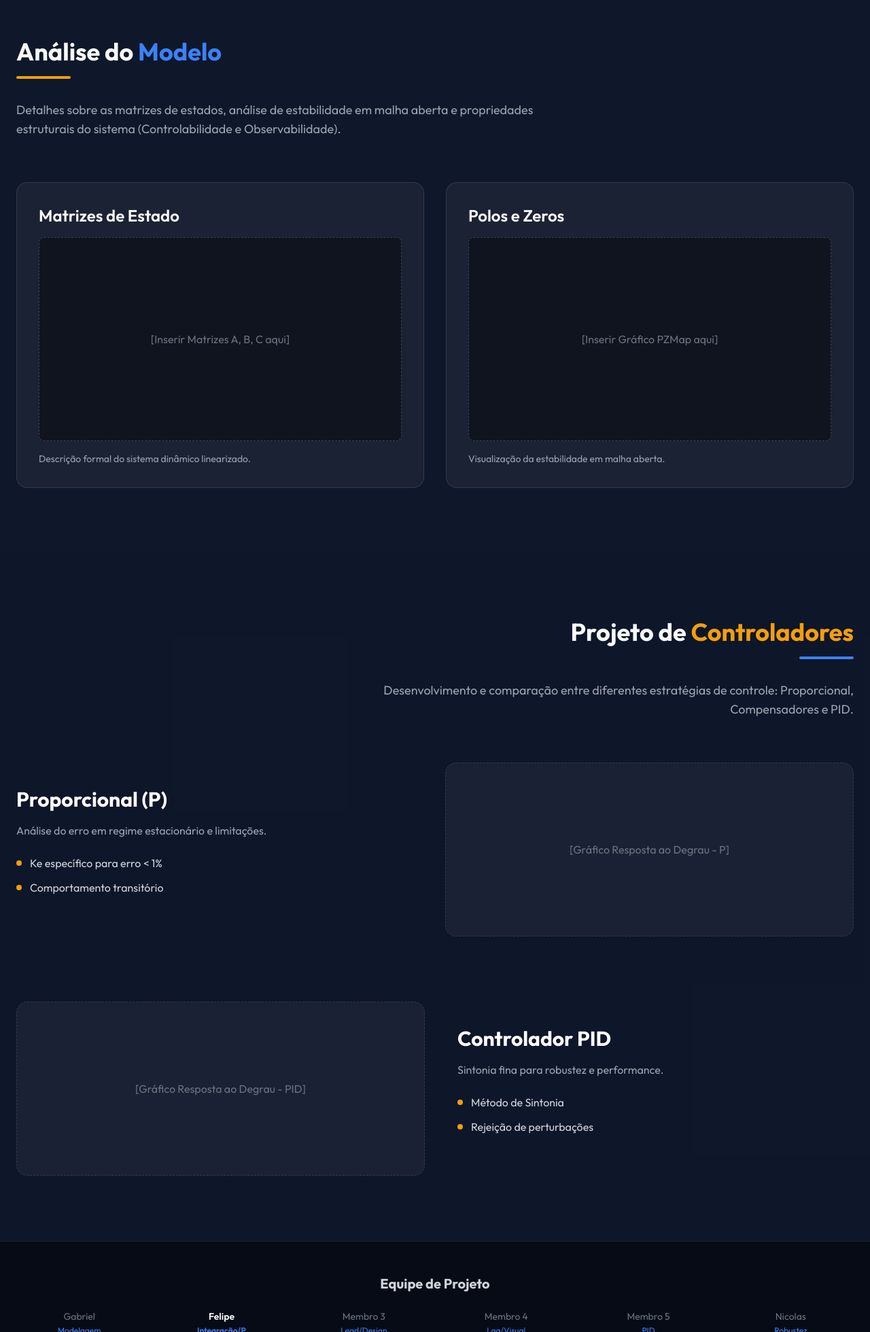
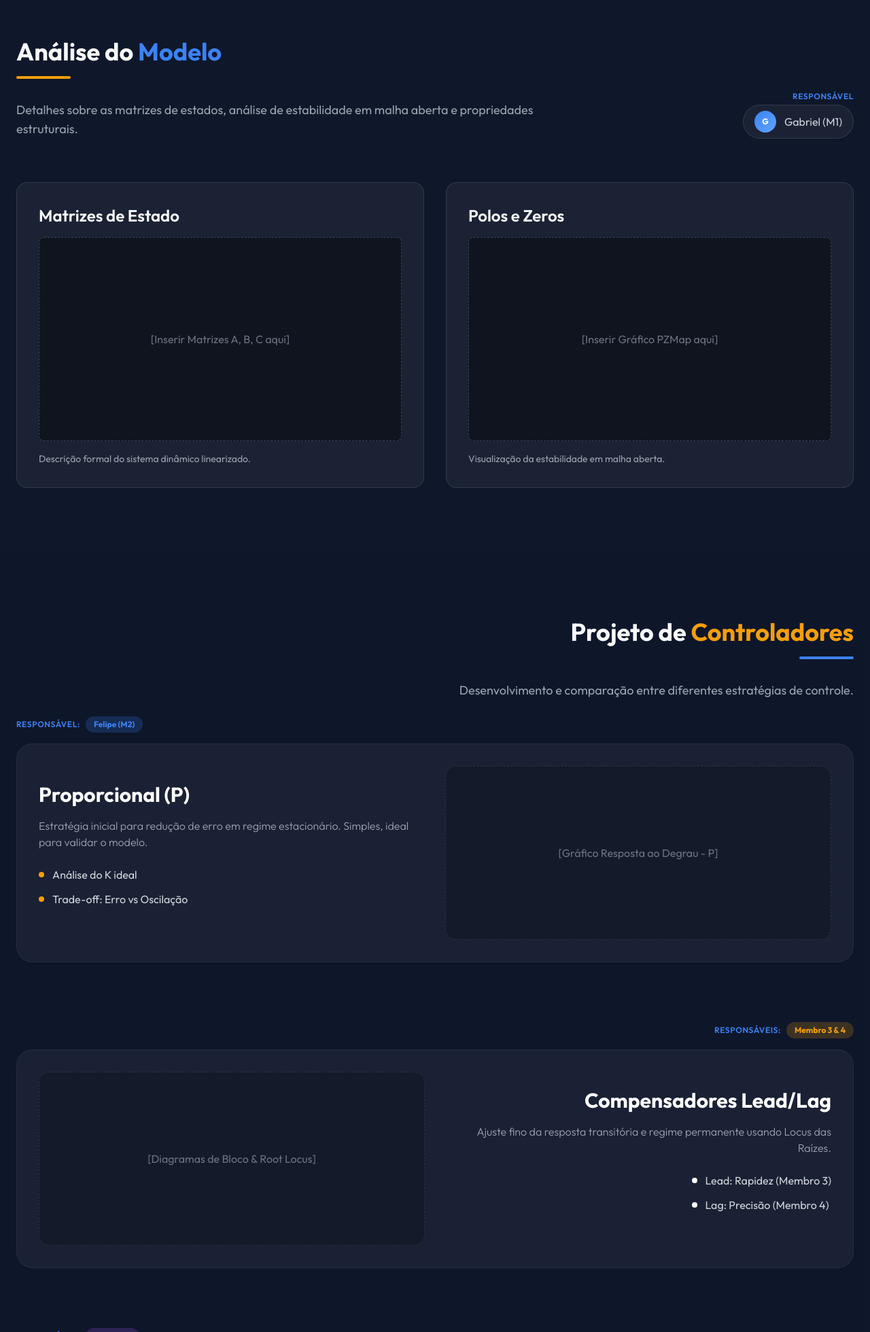
Before and after one commit to felrickson/ES256-final, a plain HTML site: page index.html in a window 1280 px wide. Shown: the part 840-2800 px from the top of the page at 68% size. Drawn offline with nearby package versions, Linux system fonts and the light colour scheme.

Commit message:
Update aesthetics, course title to 2025.2, and section assignments

```diff
--- a/index.html
+++ b/index.html
@@ -64,12 +64,12 @@
         <div class="container mx-auto px-6 text-center z-10">
             <div
                 class="inline-block mb-4 px-4 py-1.5 rounded-full border border-brand-primary/30 bg-brand-primary/10 text-brand-primary text-sm font-semibold tracking-wide uppercase">
-                Projeto Final ES256
+                Período 2025.2
             </div>
             <h1 class="text-5xl md:text-7xl font-bold mb-6 leading-tight">
                 Servomecanismo <br>
-                <span class="text-transparent bg-clip-text bg-gradient-to-r from-brand-primary to-brand-accent">Sistemas
-                    Dinâmicos</span>
+                <span class="text-transparent bg-clip-text bg-gradient-to-r from-brand-primary to-brand-accent">Projeto
+                    Final</span>
             </h1>
             <p class="text-xl md:text-2xl text-gray-400 max-w-2xl mx-auto mb-10 font-light">
                 Análise de controlabilidade, projetos de compensadores e sintonia de controladores PID robustos.
@@ -81,16 +81,29 @@
         </div>
     </section>
 
-    <!-- Model Analysis Section (Placeholders for Group A) -->
+    <!-- Model Analysis Section -->
     <section id="model" class="py-24 bg-brand-dark relative">
         <div class="container mx-auto px-6">
-            <div class="mb-16">
+            <div class="mb-16 flex justify-between items-end">
+                <div>
                     <h2 class="text-4xl font-bold mb-4">Análise do <span class="text-brand-primary">Modelo</span></h2>
                     <div class="w-20 h-1 bg-brand-accent rounded mb-8"></div>
                     <p class="text-gray-400 text-lg max-w-3xl">
                         Detalhes sobre as matrizes de estados, análise de estabilidade em malha aberta e propriedades
-                    estruturais do sistema (Controlabilidade e Observabilidade).
+                        estruturais.
                     </p>
+                </div>
+                <!-- Author Badge -->
+                <div class="hidden md:flex flex-col items-end">
+                    <span
+                        class="text-xs text-brand-primary uppercase tracking-wider font-semibold mb-1">Responsável</span>
+                    <div class="flex items-center gap-3 bg-white/5 px-4 py-2 rounded-full border border-white/10">
+                        <div
+                            class="w-8 h-8 rounded-full bg-gradient-to-br from-brand-primary to-blue-400 flex items-center justify-center text-white font-bold text-xs">
+                            G</div>
+                        <span class="text-gray-300 font-medium">Gabriel (M1)</span>
+                    </div>
+                </div>
             </div>
 
             <!-- Content Grid Placeholder -->
@@ -122,55 +135,110 @@
         </div>
     </section>
 
-    <!-- Controllers Section (Placeholders for Group A) -->
+    <!-- Controllers Section -->
     <section id="controllers" class="py-24 bg-brand-dark/50 relative">
         <div class="container mx-auto px-6">
             <div class="mb-16 text-right">
                 <h2 class="text-4xl font-bold mb-4">Projeto de <span class="text-brand-accent">Controladores</span></h2>
                 <div class="w-20 h-1 bg-brand-primary rounded mb-8 ml-auto"></div>
                 <p class="text-gray-400 text-lg max-w-3xl ml-auto">
-                    Desenvolvimento e comparação entre diferentes estratégias de controle: Proporcional, Compensadores e
-                    PID.
+                    Desenvolvimento e comparação entre diferentes estratégias de controle.
                 </p>
             </div>
 
-            <div class="space-y-24">
-                <!-- P Controller -->
-                <div class="flex flex-col md:flex-row gap-12 items-center">
+            <div class="space-y-32">
+                <!-- P Controller (Felipe) -->
+                <div class="relative">
+                    <div class="absolute -top-10 left-0 flex items-center gap-2">
+                        <span
+                            class="text-xs text-brand-primary uppercase tracking-wider font-semibold">Responsável:</span>
+                        <span
+                            class="bg-brand-primary/20 text-brand-primary px-3 py-1 rounded-full text-xs font-bold">Felipe
+                            (M2)</span>
+                    </div>
+                    <div
+                        class="flex flex-col md:flex-row gap-12 items-center bg-white/5 p-8 rounded-3xl border border-white/5 hover:border-brand-primary/30 transition-all duration-300">
                         <div class="flex-1">
                             <h3 class="text-3xl font-bold mb-4 text-white">Proporcional (P)</h3>
-                        <p class="text-gray-400 mb-6">Análise do erro em regime estacionário e limitações.</p>
+                            <p class="text-gray-400 mb-6 font-light">Estratégia inicial para redução de erro em regime
+                                estacionário. Simples, ideal para validar o modelo.</p>
                             <ul class="space-y-3 text-gray-300 mb-6">
                                 <li class="flex items-center"><span
-                                    class="w-2 h-2 bg-brand-accent rounded-full mr-3"></span>Ke específico para erro <
-                                    1%</li>
+                                        class="w-2 h-2 bg-brand-accent rounded-full mr-3"></span>Análise do K ideal</li>
                                 <li class="flex items-center"><span
-                                    class="w-2 h-2 bg-brand-accent rounded-full mr-3"></span>Comportamento transitório
-                            </li>
+                                        class="w-2 h-2 bg-brand-accent rounded-full mr-3"></span>Trade-off: Erro vs
+                                    Oscilação</li>
                             </ul>
                         </div>
                         <div
-                        class="flex-1 w-full bg-white/5 rounded-2xl p-2 border border-white/10 h-64 flex items-center justify-center text-gray-500 border-dashed">
-                        [Gráfico Resposta ao Degrau - P]
+                            class="flex-1 w-full bg-black/20 rounded-2xl p-2 border border-white/10 h-64 flex items-center justify-center text-gray-500 border-dashed relative overflow-hidden group">
+                            <span class="z-10">[Gráfico Resposta ao Degrau - P]</span>
+                            <div
+                                class="absolute inset-0 bg-gradient-to-t from-brand-primary/10 to-transparent opacity-0 group-hover:opacity-100 transition-opacity">
+                            </div>
+                        </div>
                     </div>
                 </div>
 
-                <!-- PID Controller -->
-                <div class="flex flex-col md:flex-row-reverse gap-12 items-center">
-                    <div class="flex-1">
-                        <h3 class="text-3xl font-bold mb-4 text-white">Controlador PID</h3>
-                        <p class="text-gray-400 mb-6">Sintonia fina para robustez e performance.</p>
-                        <ul class="space-y-3 text-gray-300 mb-6">
+                <!-- Compensadores (M3/M4) -->
+                <div class="relative">
+                    <div class="absolute -top-10 right-0 flex items-center gap-2">
+                        <span
+                            class="text-xs text-brand-primary uppercase tracking-wider font-semibold">Responsáveis:</span>
+                        <span
+                            class="bg-brand-accent/20 text-brand-accent px-3 py-1 rounded-full text-xs font-bold">Membro
+                            3 & 4</span>
+                    </div>
+                    <div
+                        class="flex flex-col md:flex-row-reverse gap-12 items-center bg-white/5 p-8 rounded-3xl border border-white/5 hover:border-brand-accent/30 transition-all duration-300">
+                        <div class="flex-1 text-right">
+                            <h3 class="text-3xl font-bold mb-4 text-white">Compensadores Lead/Lag</h3>
+                            <p class="text-gray-400 mb-6 font-light">Ajuste fino da resposta transitória e regime
+                                permanente usando Locus das Raízes.</p>
+                            <ul class="space-y-3 text-gray-300 mb-6 inline-block text-left">
                                 <li class="flex items-center"><span
-                                    class="w-2 h-2 bg-brand-accent rounded-full mr-3"></span>Método de Sintonia</li>
+                                        class="w-2 h-2 bg-white rounded-full mr-3"></span>Lead: Rapidez (Membro 3)</li>
                                 <li class="flex items-center"><span
-                                    class="w-2 h-2 bg-brand-accent rounded-full mr-3"></span>Rejeição de perturbações
-                            </li>
+                                        class="w-2 h-2 bg-white rounded-full mr-3"></span>Lag: Precisão (Membro 4)</li>
                             </ul>
                         </div>
                         <div
-                        class="flex-1 w-full bg-white/5 rounded-2xl p-2 border border-white/10 h-64 flex items-center justify-center text-gray-500 border-dashed">
+                            class="flex-1 w-full bg-black/20 rounded-2xl p-2 border border-white/10 h-64 flex items-center justify-center text-gray-500 border-dashed relative overflow-hidden group">
+                            <span class="z-10">[Diagramas de Bloco & Root Locus]</span>
+                            <div
+                                class="absolute inset-0 bg-gradient-to-t from-brand-accent/10 to-transparent opacity-0 group-hover:opacity-100 transition-opacity">
+                            </div>
+                        </div>
+                    </div>
+                </div>
+
+                <!-- PID Controller (M5) -->
+                <div class="relative">
+                    <div class="absolute -top-10 left-0 flex items-center gap-2">
+                        <span
+                            class="text-xs text-brand-primary uppercase tracking-wider font-semibold">Responsável:</span>
+                        <span class="bg-purple-500/20 text-purple-400 px-3 py-1 rounded-full text-xs font-bold">Membro
+                            5</span>
+                    </div>
+                    <div
+                        class="flex flex-col md:flex-row gap-12 items-center bg-white/5 p-8 rounded-3xl border border-white/5 hover:border-purple-500/30 transition-all duration-300">
+                        <div class="flex-1">
+                            <h3 class="text-3xl font-bold mb-4 text-white">Controlador PID</h3>
+                            <p class="text-gray-400 mb-6 font-light">O padrão da indústria. Sintonia robusta para
+                                rejeição de perturbações.</p>
+                            <ul class="space-y-3 text-gray-300 mb-6">
+                                <li class="flex items-center"><span
+                                        class="w-2 h-2 bg-purple-500 rounded-full mr-3"></span>Sintonia Ziegler-Nichols
+                                </li>
+                                <li class="flex items-center"><span
+                                        class="w-2 h-2 bg-purple-500 rounded-full mr-3"></span>Análise de Robustez
+                                    (Nicolas)</li>
+                            </ul>
+                        </div>
+                        <div
+                            class="flex-1 w-full bg-black/20 rounded-2xl p-2 border border-white/10 h-64 flex items-center justify-center text-gray-500 border-dashed">
                             [Gráfico Resposta ao Degrau - PID]
+                        </div>
                     </div>
                 </div>
             </div>
@@ -195,7 +263,7 @@
                 <div class="text-sm text-gray-500">Nicolas<br><span class="text-xs text-brand-primary">Robustez</span>
                 </div>
             </div>
-            <p class="mt-12 text-xs text-gray-600">ES256 - 2024.2</p>
+            <p class="mt-12 text-xs text-gray-600">Servomecanismo 2025.2</p>
         </div>
     </footer>
 
```
Lines whose indentation alone changed are shown as unchanged.
